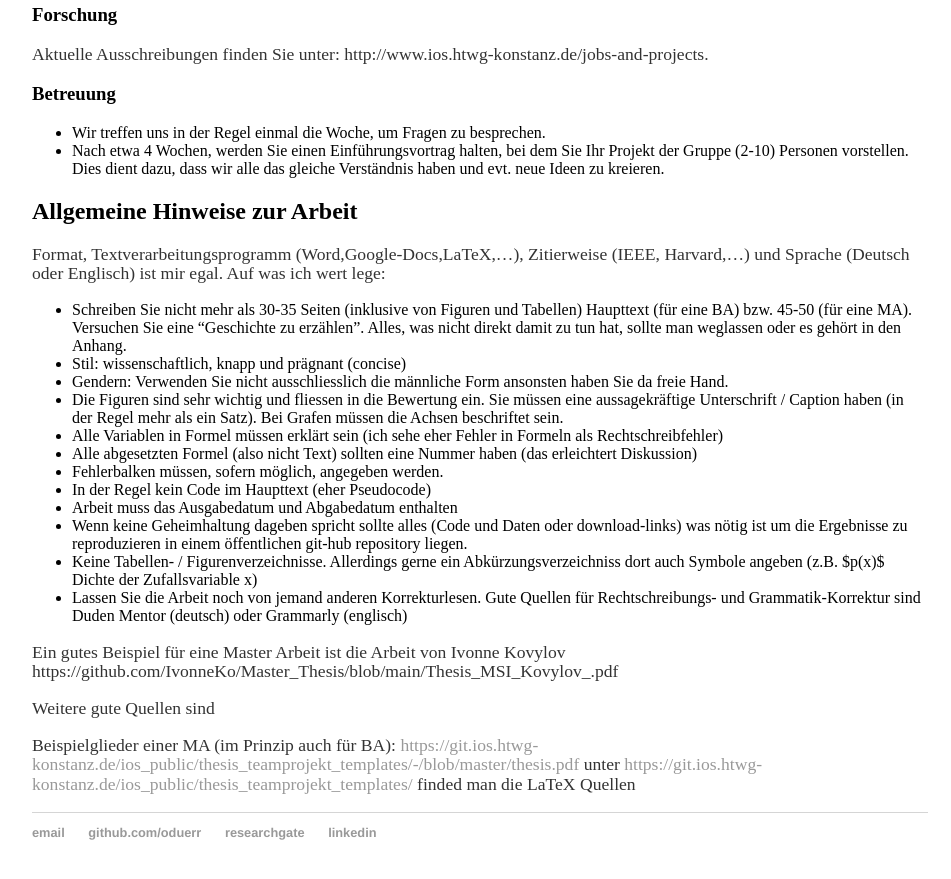
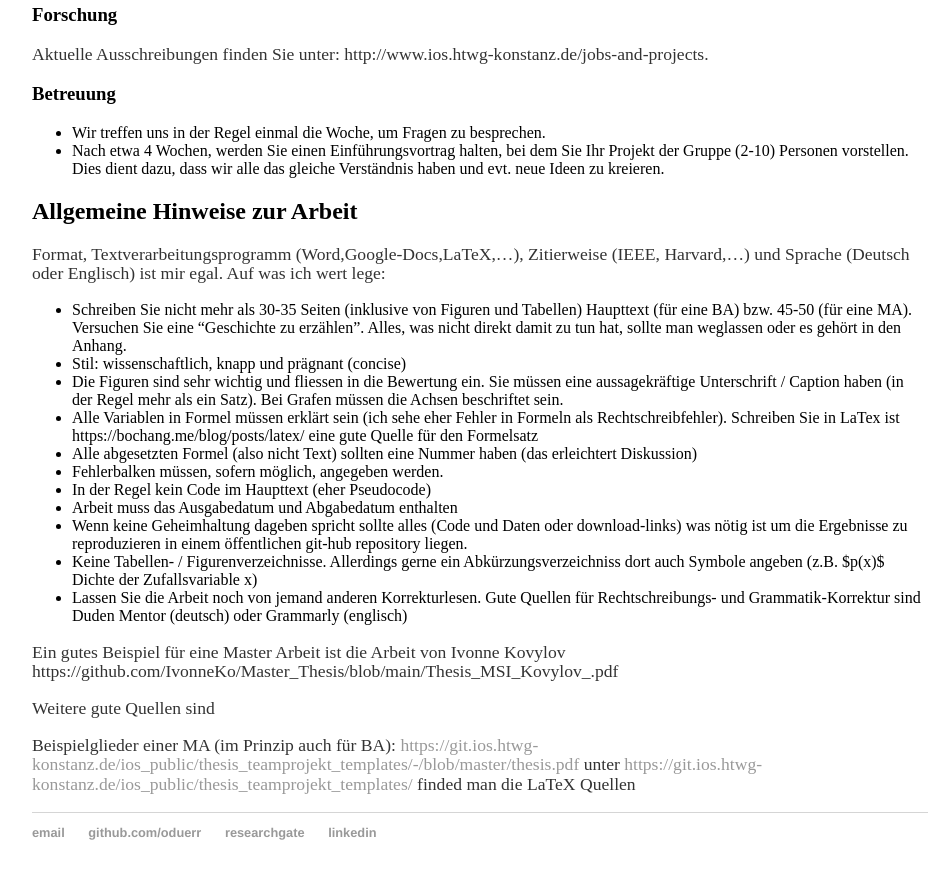
Before and after one commit to oduerr/oduerr.github.io, a Jekyll site: the page built from teaching/bama/index.md, in a window 1280 px wide and 900 px high, scrolled down 1814 px. Shown: the top 879 px of the window, without its empty margins (160-1111 px from the left). Built offline with Jekyll 4.4.1, drawn with Linux system fonts in a browser that asks for light colours.

Commit message:
link to latex formula

```diff
--- a/teaching/bama/index.md
+++ b/teaching/bama/index.md
@@ -88,9 +88,8 @@ Format, Textverarbeitungsprogramm (Word,Google-Docs,LaTeX,...), Zitierweise (IEE
 
 * Schreiben Sie nicht mehr als 30-35 Seiten (inklusive von Figuren und Tabellen) Haupttext (für eine BA) bzw. 45-50 (für eine MA). Versuchen Sie eine "Geschichte zu erzählen". Alles, was nicht direkt damit zu tun hat, sollte man weglassen oder es gehört in den Anhang.
 * Stil: wissenschaftlich, knapp und prägnant (concise)
-* Gendern: Verwenden Sie nicht ausschliesslich die männliche Form ansonsten haben Sie da freie Hand.
 * Die Figuren sind sehr wichtig und fliessen in die Bewertung ein. Sie müssen eine aussagekräftige Unterschrift / Caption haben (in der Regel mehr als ein Satz). Bei Grafen müssen die Achsen beschriftet sein.
-* Alle Variablen in Formel müssen erklärt sein (ich sehe eher Fehler in Formeln als Rechtschreibfehler)
+* Alle Variablen in Formel müssen erklärt sein (ich sehe eher Fehler in Formeln als Rechtschreibfehler). Schreiben Sie in LaTex ist https://bochang.me/blog/posts/latex/ eine gute Quelle für den Formelsatz
 * Alle abgesetzten Formel (also nicht Text) sollten eine Nummer haben (das erleichtert Diskussion)
 * Fehlerbalken müssen, sofern möglich, angegeben werden.
 * In der Regel kein Code im Haupttext (eher Pseudocode)
```
